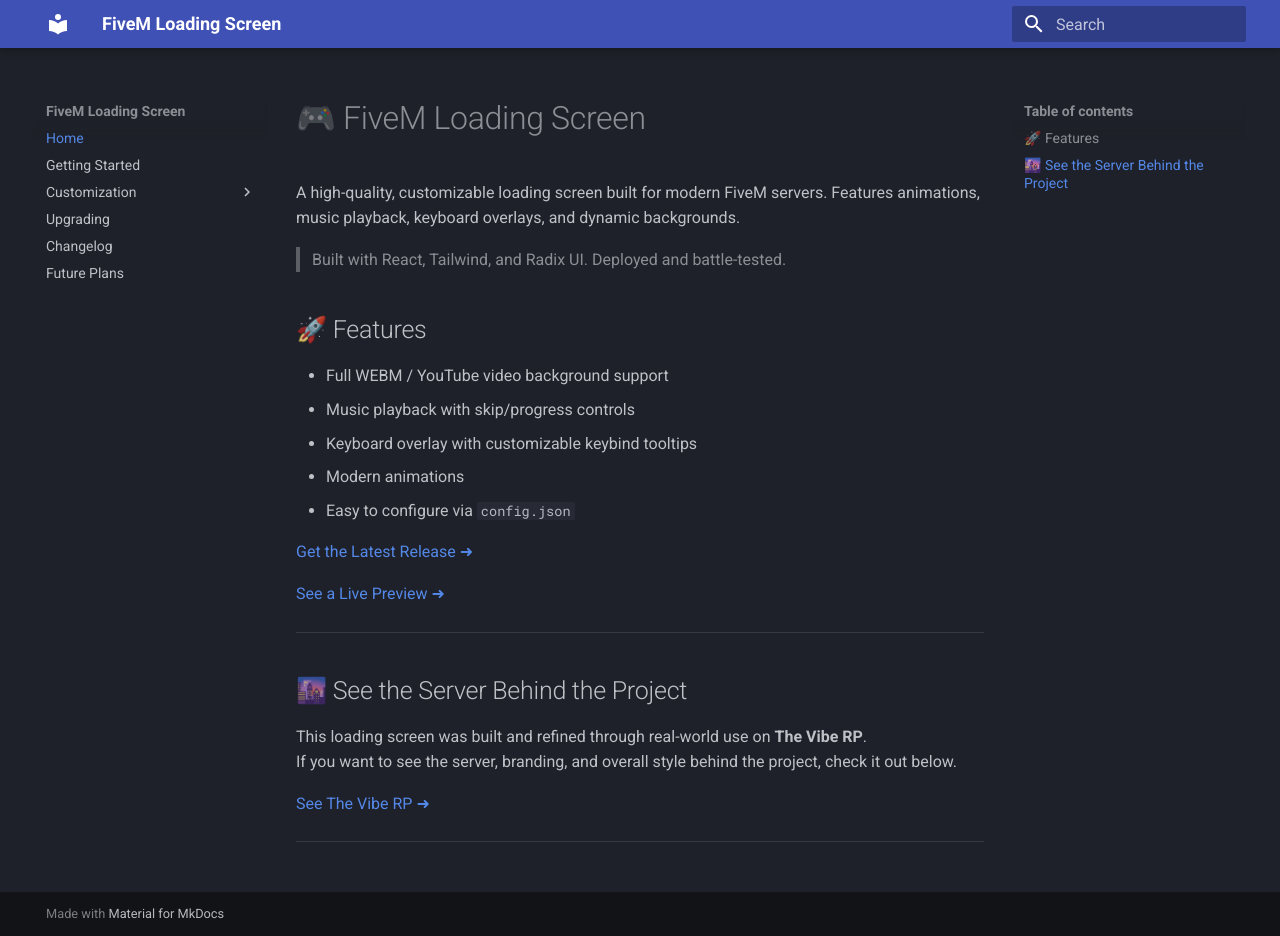
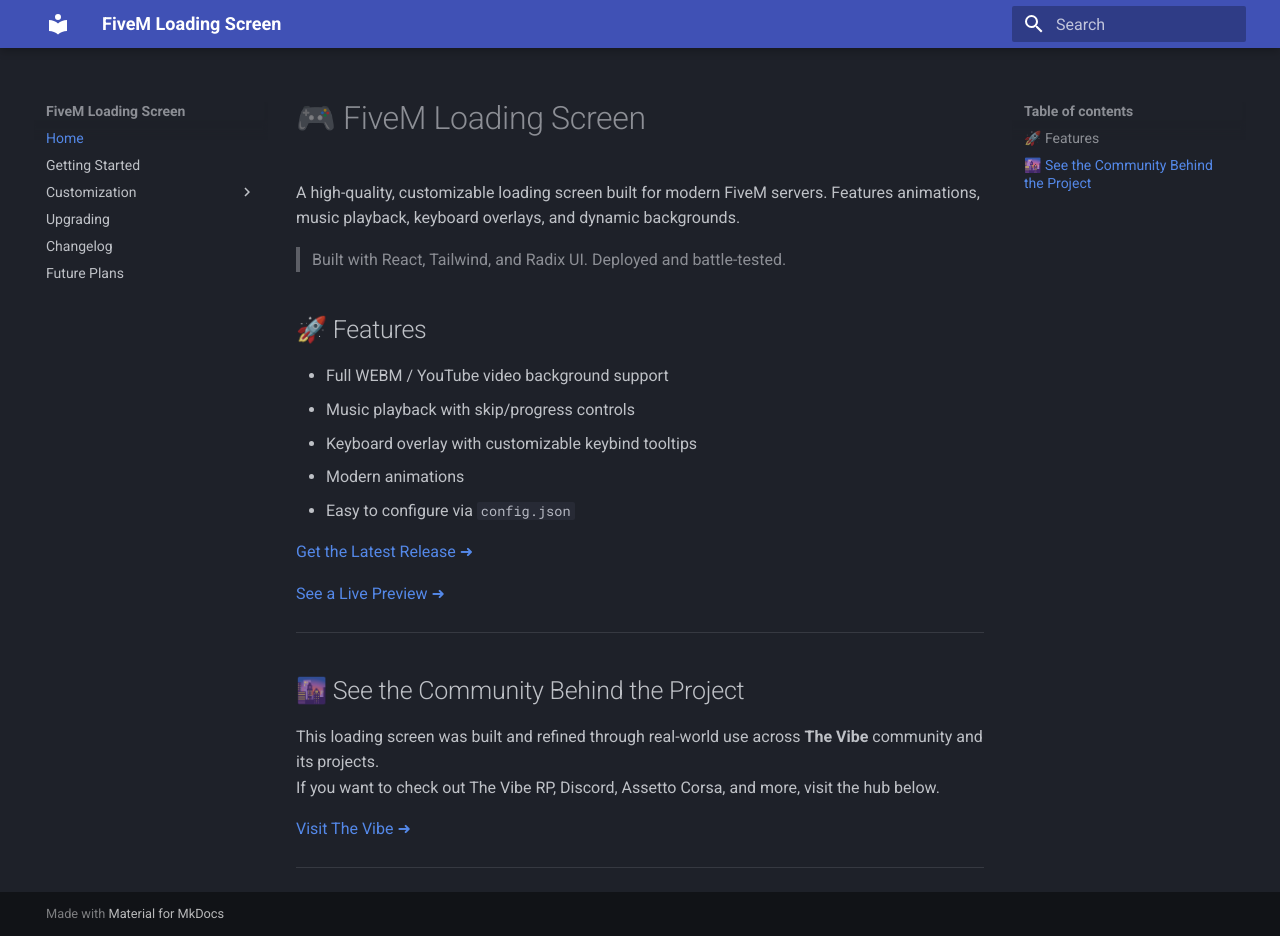
Before and after one commit to FarzamA/fivem-loading-screen-docs, an MkDocs documentation site: the page built from docs/index.md, in a window 1280 px wide and 936 px high. Built offline with MkDocs 1.6.1 and Material for MkDocs 9.7.7, drawn with Linux system fonts in a browser that asks for light colours.

Commit message:
update website description

```diff
--- a/docs/index.md
+++ b/docs/index.md
@@ -18,11 +18,11 @@
 
 ---
 
-## 🌆 See the Server Behind the Project
+## 🌆 See the Community Behind the Project
 
-This loading screen was built and refined through real-world use on **The Vibe RP**.
-If you want to see the server, branding, and overall style behind the project, check it out below.
+This loading screen was built and refined through real-world use across **The Vibe** community and its projects.
+If you want to check out The Vibe RP, Discord, Assetto Corsa, and more, visit the hub below.
 
-[See The Vibe RP ➜](https://thevibe.mooo.com/)
+[Visit The Vibe ➜](https://thevibe.mooo.com/)
 
 ---
```
Also changed, not shown: site/index.html, site/search/search_index.json.
